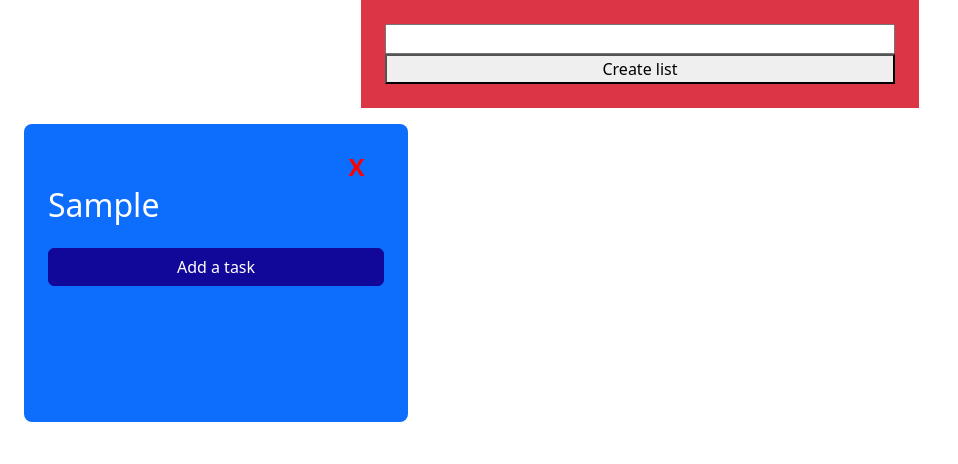
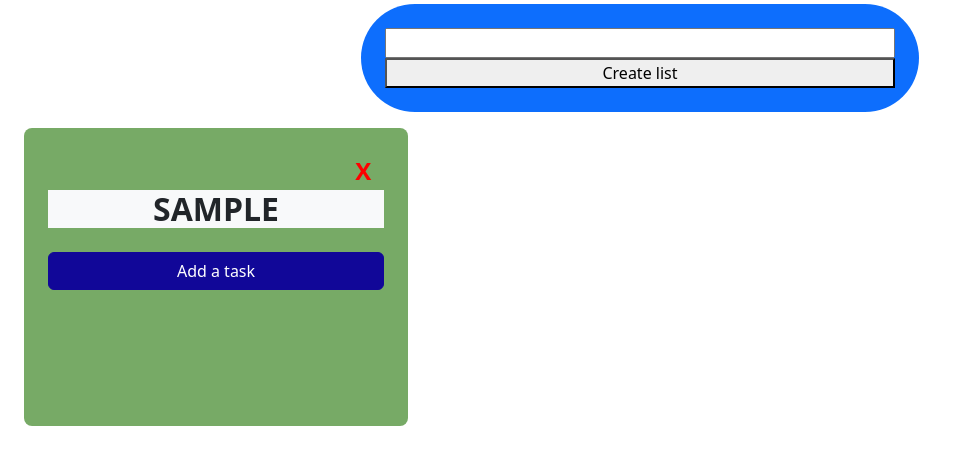
Before and after one commit to Osama-Jeb/todo_list_jebrane, a website: page index.html in a window 1280 px wide. Both pictures are taken after typing "Sample" into the empty fields and a click on the button "Create list". Shown: the whole page, without its empty margins (0-958 px from the left). Drawn offline with nearby package versions, Linux system fonts and the light colour scheme.

Commit message:
random background for task lists

```diff
--- a/index.html
+++ b/index.html
@@ -12,7 +12,7 @@
 <body>
 
     <header class="container d-flex justify-content-center mb-3">
-        <div class="create bg-danger d-flex flex-column justify-content-center p-4">
+        <div class="create bg-primary rounded-pill mt-1 d-flex flex-column justify-content-center p-4">
             <input type="text" id="create-list">
             <button id="add-list">Create list</button>
         </div>
--- a/public/js/app.js
+++ b/public/js/app.js
@@ -1,6 +1,22 @@
 let createInput = document.querySelector("#create-list");
 let btnList = document.querySelector("#add-list");
-let allListDiv = document.querySelector(".all-lists")
+let allListDiv = document.querySelector(".all-lists");
+
+// added this for fun
+// every new list created will have a random background
+const randBg = (tag) => {
+    let options = ["1", "2", "3", "4", "5", "6", "7", "8", "9", "a", "b", "c", "d", "e", "f"];
+    let bg = "#";
+    // can put 3 or 6: 3 just looks better in color selection
+    for (let index = 0; index < 3; index++) {
+        // pick a random number
+        let rand = Math.floor(Math.random() * options.length);
+        // concatenate the equivalent item to bg from our options
+        bg += options[rand]
+    }
+    // change the background
+    tag.style.backgroundColor = bg;
+}
 
 const addList = () => {
     // remove any empty space
@@ -23,17 +39,19 @@ const addList = () => {
         // add classes to my tags
         divParent.setAttribute(
             "class",
-            "list-item bg-primary rounded-3 align-items-center ms-4 me-4 p-4"
+            "list-item rounded-3 text-center align-items-center ms-4 me-4 p-4"
         )
 
-        h2.setAttribute("class", "text-white mb-4")
+        randBg(divParent);
+
+        h2.setAttribute("class", "bg-light fw-bold mb-4")
         btnAdd.setAttribute("class", "add-task btn btn-oussama mb-4 w-100");
         btnDelete.setAttribute("class", "deleteList")
         divChild.setAttribute("class", "d-flex flex-column gap-2");
         divTasks.setAttribute("class", "zone taskHolder");
 
         //add text to the buttons and title
-        h2.innerHTML = createInput.value;
+        h2.innerHTML = createInput.value.toUpperCase();
         btnAdd.innerHTML = "Add a task";
         btnDelete.innerHTML = "X"
 
@@ -141,7 +159,7 @@ const dragDrop = (item) => {
     // update our drop zones
     let zones = document.querySelectorAll(".zone");
     // when dragging starts
-    // // let draggables = document.querySelectorAll(".draggable");
+    item.style.cursor = "grab"
     item.addEventListener("dragstart", () => {
         // make our item opaque
         item.classList.add("dragging");
--- a/src/sass/modules/_header.scss
+++ b/src/sass/modules/_header.scss
@@ -1,3 +1,5 @@
-.create {
-    width: 50%;
+header{
+    .create {
+        width: 50%;
+    }
 }
```
Also changed, not shown: public/css/app.css, 1 other file.
